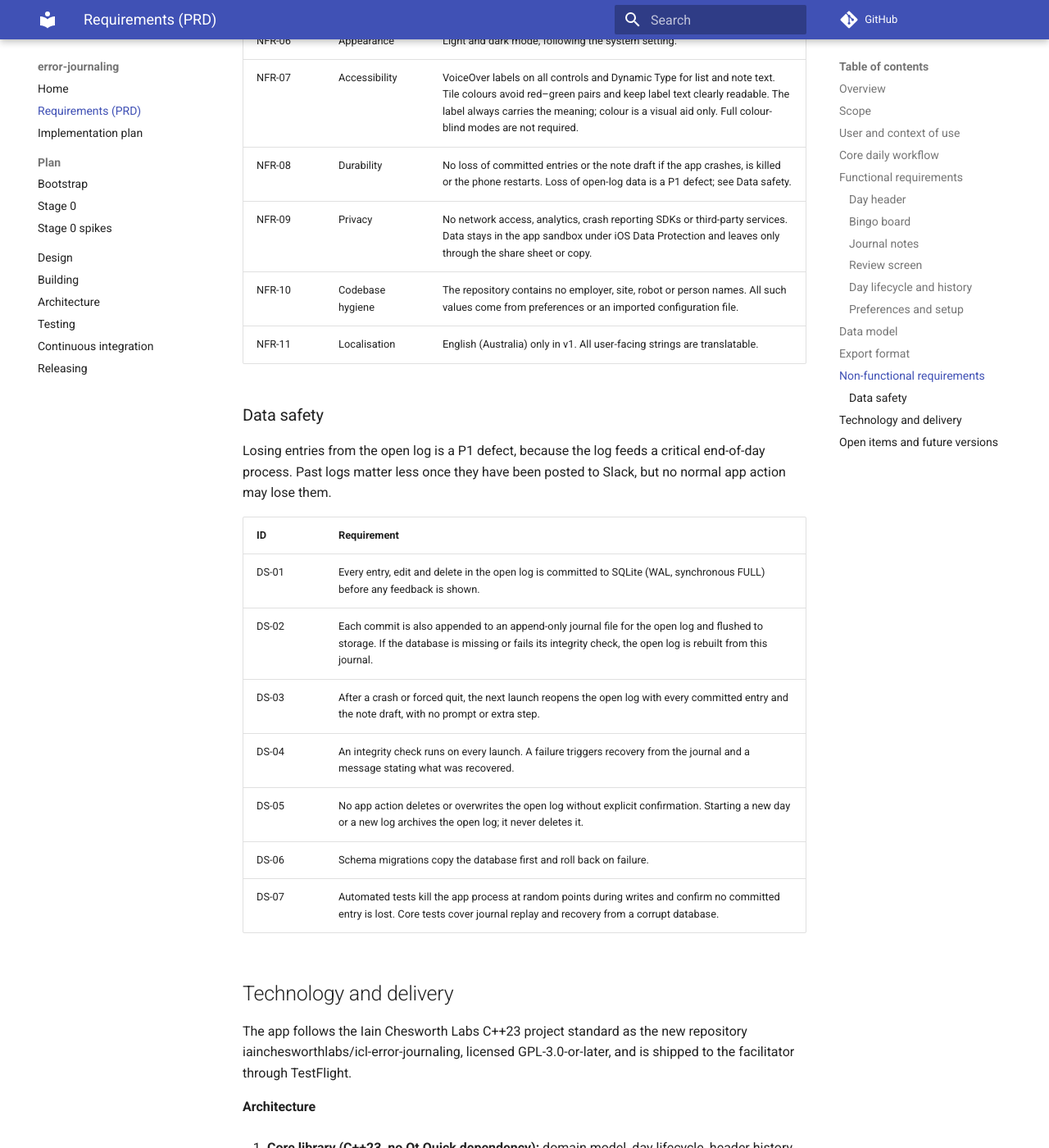
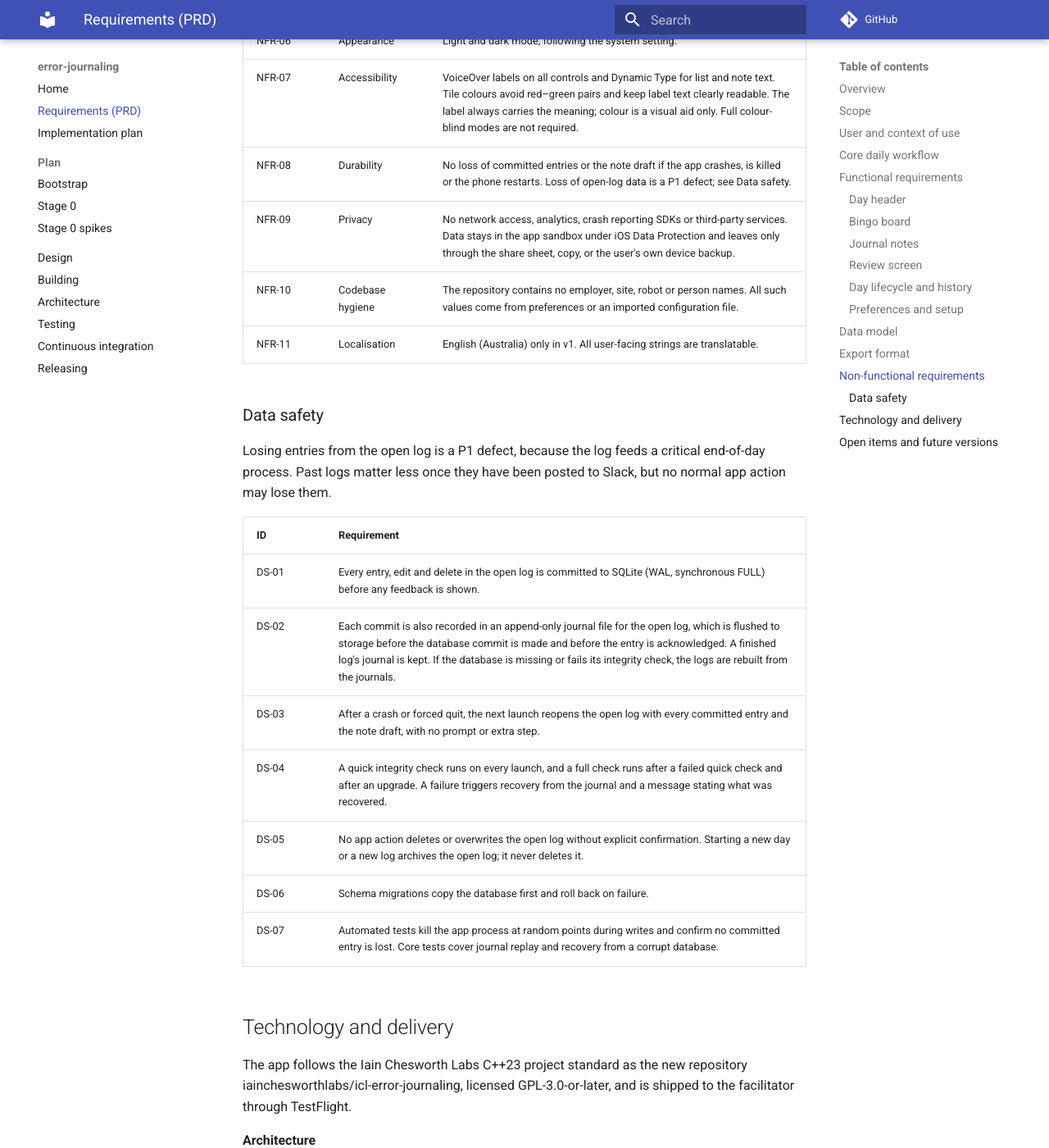
Before and after one commit to iainchesworthlabs/icl-error-journaling, an MkDocs documentation site: the page built from docs/prd.md, in a window 1280 px wide and 1400 px high, scrolled down 8846 px. Shown: the whole window at 82% size. Built offline with MkDocs 1.6.1 and Material for MkDocs 9.7.7, drawn with Linux system fonts in a browser that asks for light colours; comment, search, counter and statistics services are not loaded.

Commit message:
Align the PRD and plan with the Stage 2 decisions
Reword DS-02 for journal-before-database and kept journals, DS-04 for a quick check on launch, and NFR-09 to allow the user's own device backup. Update the matching Stage 2 bullets in the implementation plan.

Signed-off-by: Iain Chesworth <iain.chesworth@gmail.com>

```diff
--- a/docs/prd.md
+++ b/docs/prd.md
@@ -228,7 +228,7 @@ The app must feel native, fast and polished on an iPhone 17, used one-handed in
 | NFR-06 | Appearance       | Light and dark mode, following the system setting.                                                                                                                                                                                                                                                      |
 | NFR-07 | Accessibility    | VoiceOver labels on all controls and Dynamic Type for list and note text. Tile colours avoid red–green pairs and keep label text clearly readable. The label always carries the meaning; colour is a visual aid only. Full colour-blind modes are not required.                                         |
 | NFR-08 | Durability       | No loss of committed entries or the note draft if the app crashes, is killed or the phone restarts. Loss of open-log data is a P1 defect; see Data safety.                                                                                                                                              |
-| NFR-09 | Privacy          | No network access, analytics, crash reporting SDKs or third-party services. Data stays in the app sandbox under iOS Data Protection and leaves only through the share sheet or copy.                                                                                                                    |
+| NFR-09 | Privacy          | No network access, analytics, crash reporting SDKs or third-party services. Data stays in the app sandbox under iOS Data Protection and leaves only through the share sheet, copy, or the user's own device backup.                                                                                                                    |
 | NFR-10 | Codebase hygiene | The repository contains no employer, site, robot or person names. All such values come from preferences or an imported configuration file.                                                                                                                                                              |
 | NFR-11 | Localisation     | English (Australia) only in v1. All user-facing strings are translatable.                                                                                                                                                                                                                               |
 
@@ -239,9 +239,9 @@ Losing entries from the open log is a P1 defect, because the log feeds a critica
 | ID    | Requirement                                                                                                                                                                                              |
 |-------|----------------------------------------------------------------------------------------------------------------------------------------------------------------------------------------------------------|
 | DS-01 | Every entry, edit and delete in the open log is committed to SQLite (WAL, synchronous FULL) before any feedback is shown.                                                                                |
-| DS-02 | Each commit is also appended to an append-only journal file for the open log and flushed to storage. If the database is missing or fails its integrity check, the open log is rebuilt from this journal. |
+| DS-02 | Each commit is also recorded in an append-only journal file for the open log, which is flushed to storage before the database commit is made and before the entry is acknowledged. A finished log's journal is kept. If the database is missing or fails its integrity check, the logs are rebuilt from the journals. |
 | DS-03 | After a crash or forced quit, the next launch reopens the open log with every committed entry and the note draft, with no prompt or extra step.                                                          |
-| DS-04 | An integrity check runs on every launch. A failure triggers recovery from the journal and a message stating what was recovered.                                                                          |
+| DS-04 | A quick integrity check runs on every launch, and a full check runs after a failed quick check and after an upgrade. A failure triggers recovery from the journal and a message stating what was recovered.                                                                          |
 | DS-05 | No app action deletes or overwrites the open log without explicit confirmation. Starting a new day or a new log archives the open log; it never deletes it.                                              |
 | DS-06 | Schema migrations copy the database first and roll back on failure.                                                                                                                                      |
 | DS-07 | Automated tests kill the app process at random points during writes and confirm no committed entry is lost. Core tests cover journal replay and recovery from a corrupt database.                        |
```
Also changed, not shown: docs/implementation-plan.md (+2 -2 lines).
